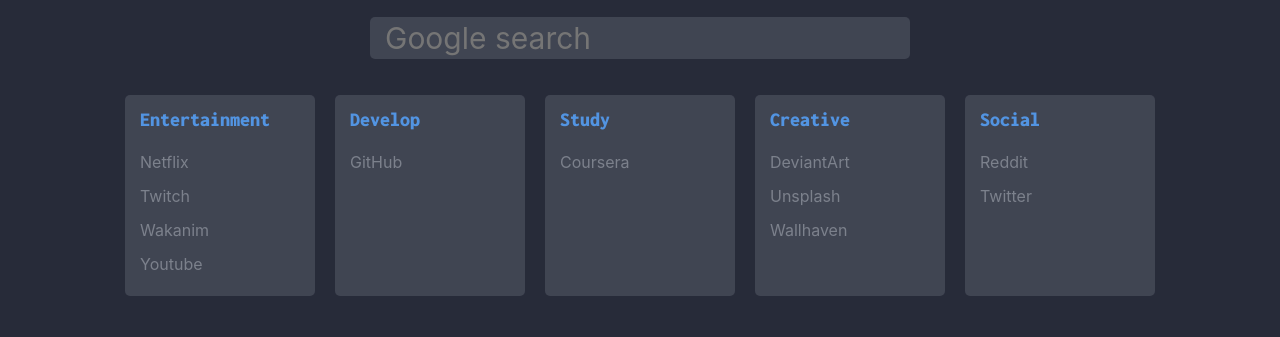
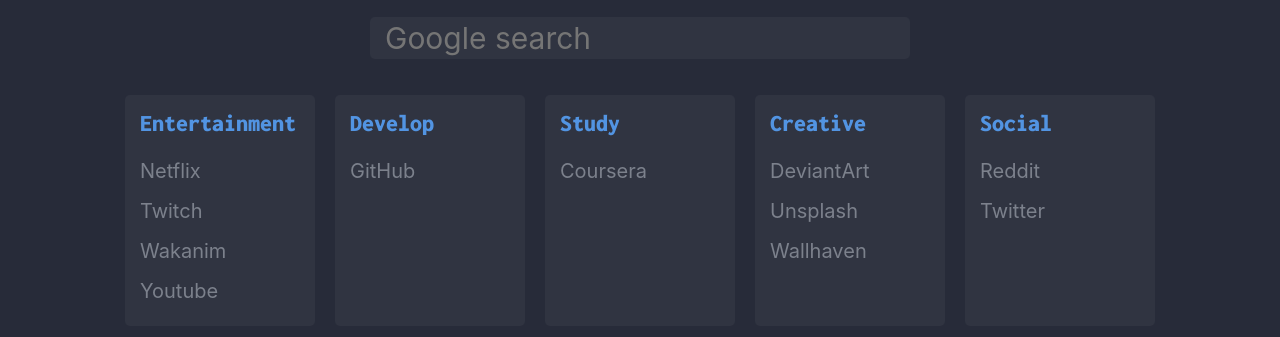
Before and after one commit to dkatargin/startpage, a plain HTML site: page index.html in a window 1280 px wide. Shown: the part 143-480 px from the top of the page. Drawn offline with nearby package versions, Linux system fonts and the light colour scheme; a web font is replaced by a local one.

Commit message:
NOISSUE: change font and box styles

```diff
--- a/style.css
+++ b/style.css
@@ -15,12 +15,12 @@ body {
 .heading{
     margin: 10px 0 15px 0px;
     font-family: 'Inconsolata', monospace;
-    font-size: 20;
+    font-size: 24;
 }
 
 
 .box {
-	background-color: #404552;
+	background-color: #303441;
 	border-radius: 5px;
     margin-top: 20px;
     margin-left: 10px;
@@ -34,6 +34,7 @@ body {
 
 .box a{
     color: #7c818c;
+    font-size: 20;
 }
 
 .box a:hover {
@@ -43,7 +44,7 @@ body {
 
 
 .container form {
-	background-color: #404552;
+	background-color: #303441;
 	border-radius: 5px;
 }
 
```
